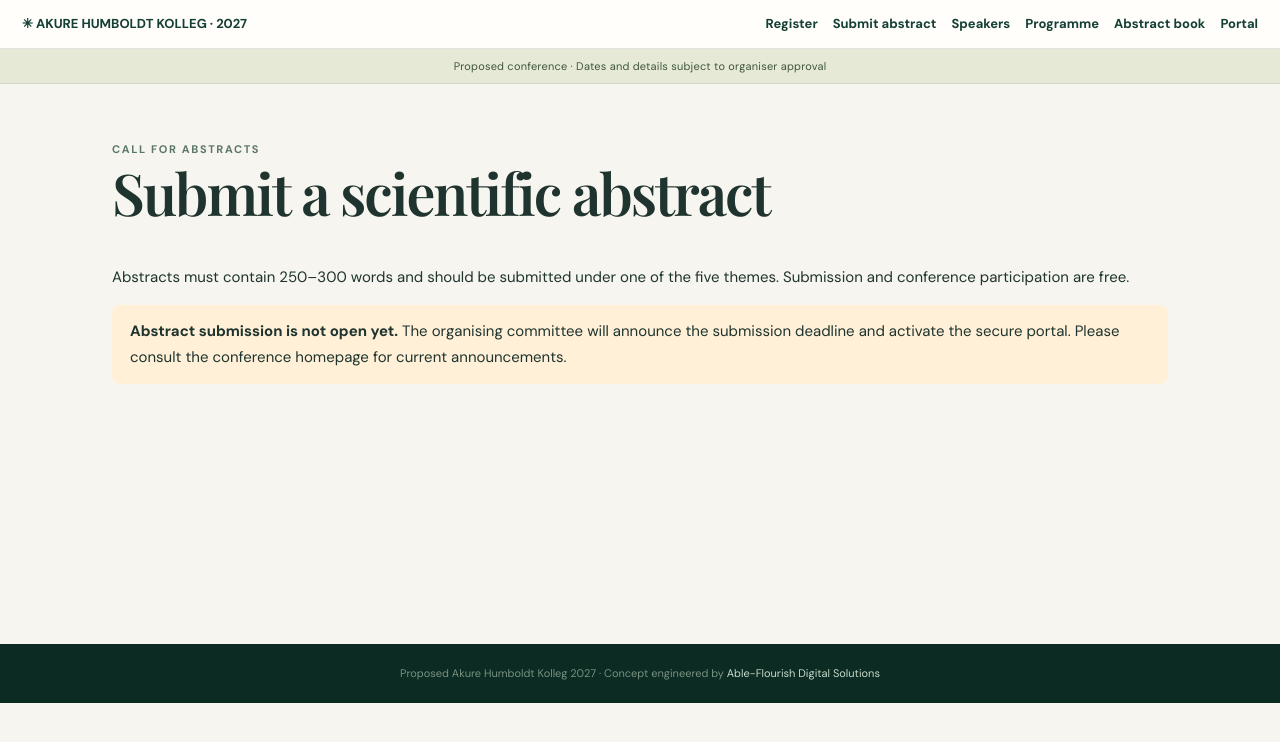
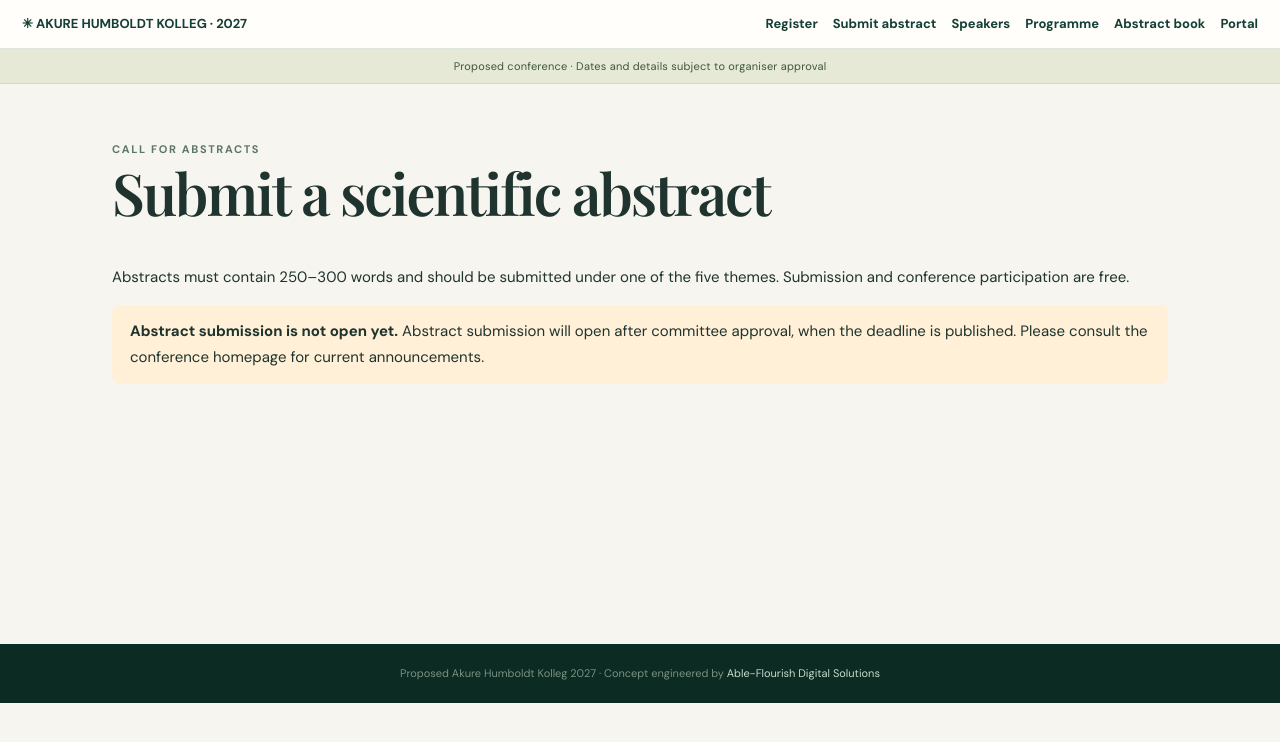
Before and after one commit to DrFayeunAgriStats/akure-humboldt-kolleg-2027, a Next.js app: page /submit in a window 1280 px wide. Shown: the top 742 px of the page. Built offline with nearby package versions, Linux system fonts and the light colour scheme; no server answers.

Commit message:
Set descriptive metadata and honest status for app/submit/page.tsx

```diff
--- a/app/submit/page.tsx
+++ b/app/submit/page.tsx
@@ -1,11 +1,12 @@
 import {Shell} from '@/components/Shell';
 import {AbstractForm} from './form';
 import {hasConfig} from '@/lib/supabase/server';
+export const metadata = { title: "Call for Abstracts", description: "Abstracts of 250–300 words under five scientific sub-themes. Submission is free and opens after committee approval." };
 export const dynamic='force-dynamic';
 export default function Page(){
  const isOpen=process.env.SUBMISSIONS_OPEN==='true'&&hasConfig();
  return <Shell title="Submit a scientific abstract" kicker="CALL FOR ABSTRACTS">
   <p>Abstracts must contain 250–300 words and should be submitted under one of the five themes. Submission and conference participation are free.</p>
-  {!isOpen?<div className="message warn"><strong>Abstract submission is not open yet.</strong> The organising committee will announce the submission deadline and activate the secure portal. Please consult the <a href="/">conference homepage</a> for current announcements.</div> : <><p>Sign in and complete free registration before submitting. Your research remains private unless specifically approved for publication.</p><AbstractForm/></>}
+  {!isOpen?<div className="message warn"><strong>Abstract submission is not open yet.</strong> Abstract submission will open after committee approval, when the deadline is published. Please consult the <a href="/">conference homepage</a> for current announcements.</div> : <><p>Sign in and complete free registration before submitting. Your research remains private unless specifically approved for publication.</p><AbstractForm/></>}
  </Shell>;
 }
```
